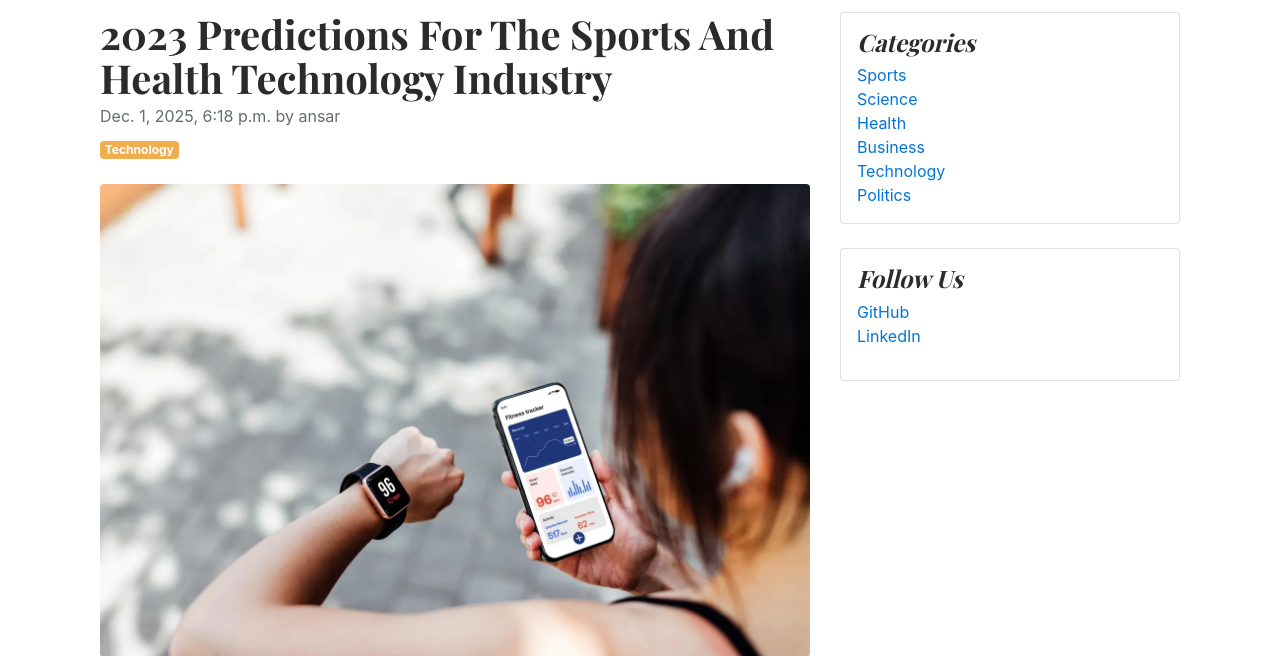
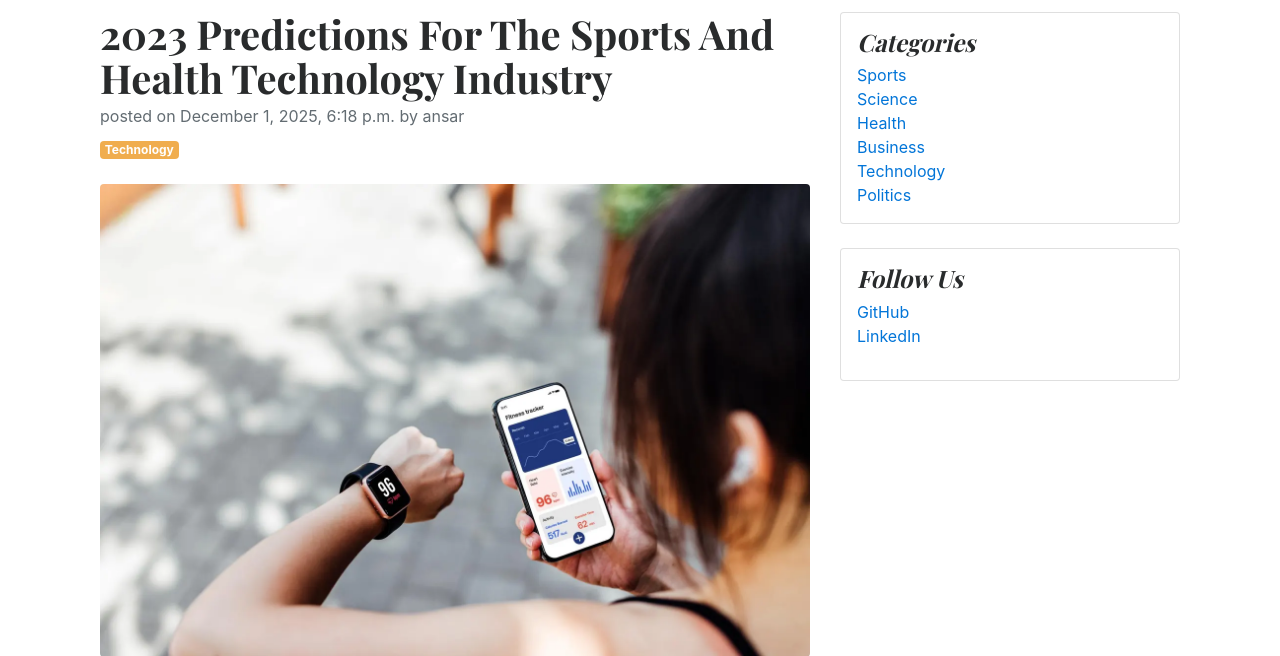
Before and after one commit to dev-aqeebansari/django-blog, a Django app: a page that uses templates/blogs.html in a window 1280 px wide. Shown: the part 175-831 px from the top of the page. Run offline with Django 5.2, Linux system fonts and the light colour scheme; data comes from the database, SQL or seed files in the repository.

Commit message:
blogs template changes

```diff
--- a/templates/blogs.html
+++ b/templates/blogs.html
@@ -12,7 +12,8 @@
           <h1 class="fw-bolder mb-1">{{single_blog.title}}</h1>
           <!-- Post meta content-->
           <div class="text-muted fst-italic mb-2">
-            {{single_blog.created_at}} by {{single_blog.author}}
+           posted on {{ single_blog.created_at|date:"F j, Y, g:i a" }} by {{ single_blog.author }}
+
           </div>
           <!-- Post category-->
           <a class="badge bg-warning text-decoration-none text-light" href="#!"
```
